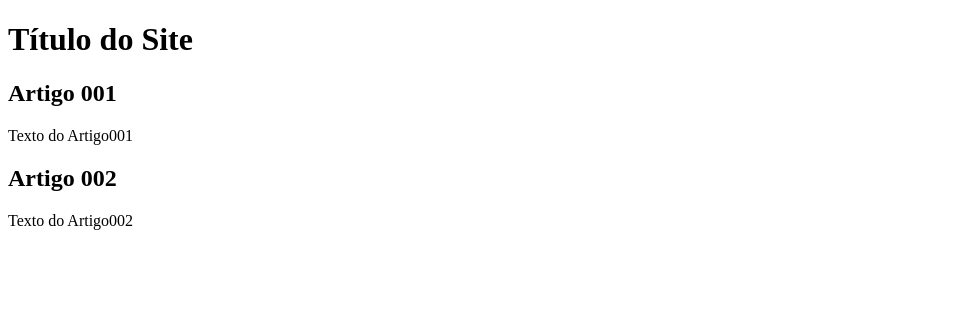
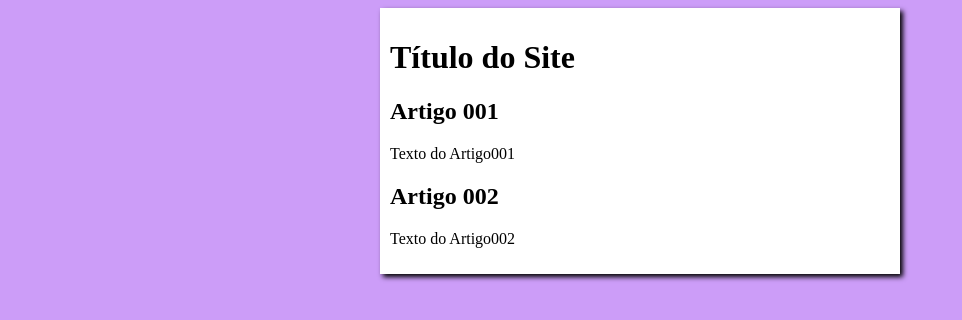
Before and after one commit to leonardopgomes/projeto-site, a plain HTML site: page index.html in a window 1280 px wide. Shown: the whole page, without its empty margins (0-962 px from the left). Drawn offline with Linux system fonts and the light colour scheme.

Commit message:
iniciei o design

```diff
--- /dev/null
+++ b/estilo/style.css
@@ -0,0 +1,16 @@
+{
+    font-family: Arial, Helvetica, sans-serif;
+    font-size: 16px;
+}
+
+body {
+    background-color: rgb(204, 157, 248);
+}
+
+main {
+    background-color: white;
+    width: 500px;
+    margin: auto;
+    padding: 10px;
+    box-shadow: 3px 3px 5px rgba(0, 0, 0, 473);
+}
--- a/index.html
+++ b/index.html
@@ -4,6 +4,7 @@
     <meta charset="UTF-8">
     <meta name="viewport" content="width=device-width, initial-scale=1.0">
     <title>Título do Site</title>
+    <link rel="stylesheet" href="estilo/style.css">
 </head>
 <body>
     <main>
```
